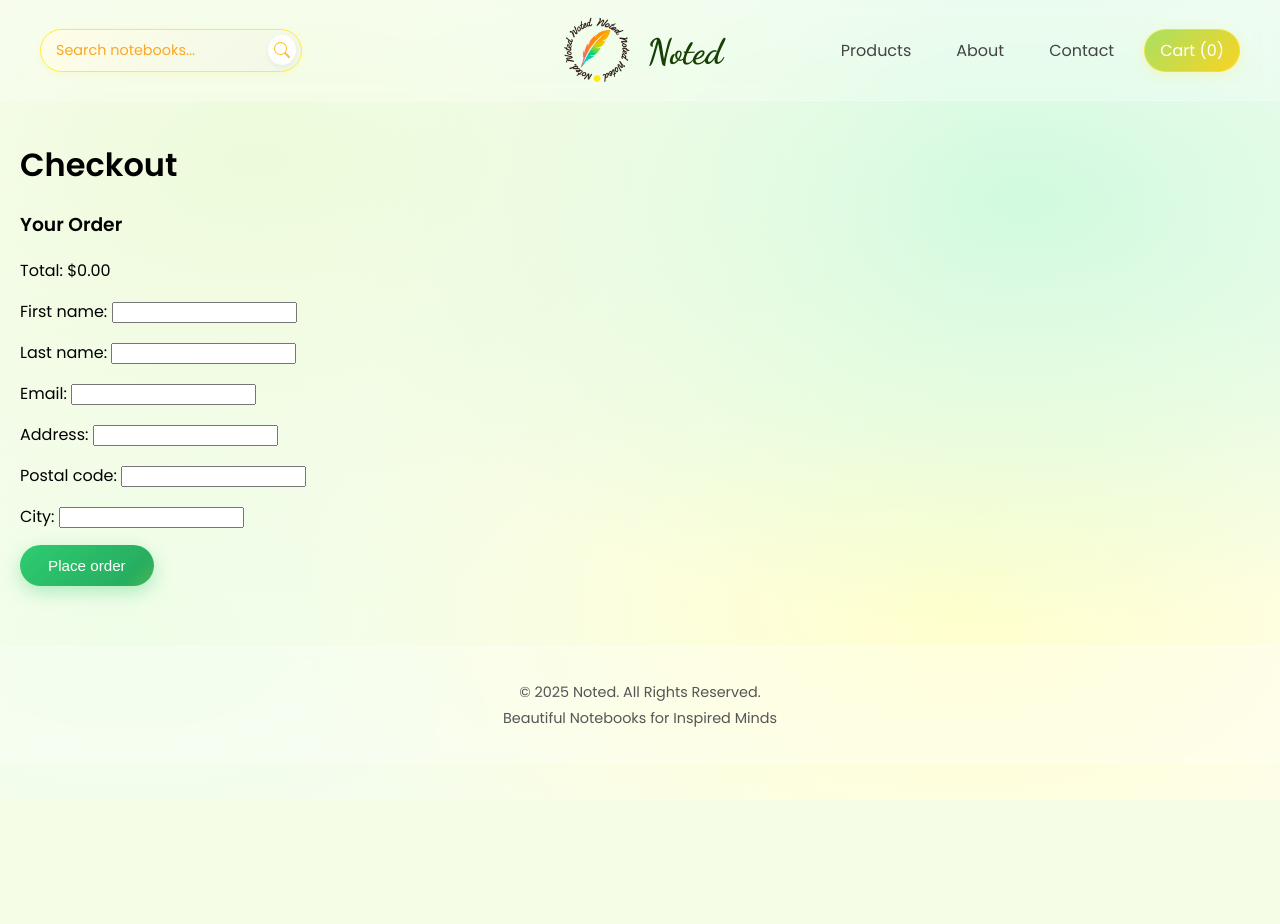
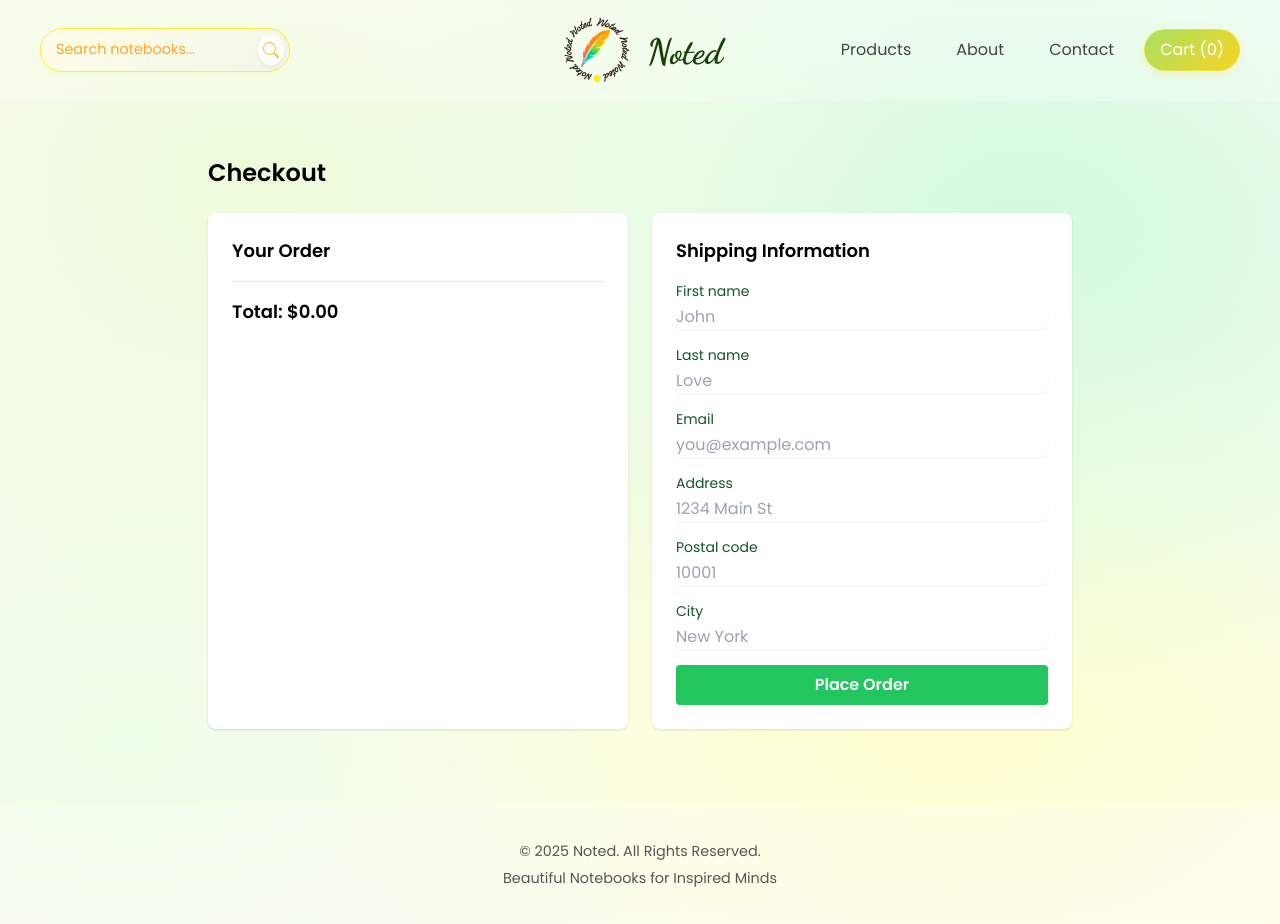
Before and after one commit to Tilooo/Noted, a Django app: page /orders/create/ in a window 1280 px wide. Before the commit the page ends 727 px from the top, so only its background shows below. Run offline with Django 5.2, Linux system fonts and the light colour scheme; some libraries are stand-ins or nearby versions.

Commit message:
31. Checkout with Tailwind.

```diff
--- a/orders/forms.py
+++ b/orders/forms.py
@@ -1,7 +1,19 @@
+# orders/forms.py
+
 from django import forms
 from .models import Order
+
+tailwind_input_classes = 'mt-1 block w-full rounded-md border-gray-300 shadow-sm focus:border-indigo-300 focus:ring focus:ring-indigo-200 focus:ring-opacity-50'
 
 class OrderCreateForm(forms.ModelForm):
     class Meta:
         model = Order
         fields = ['first_name', 'last_name', 'email', 'address', 'postal_code', 'city']
+        widgets = {
+            'first_name': forms.TextInput(attrs={'class': tailwind_input_classes, 'placeholder': 'John'}),
+            'last_name': forms.TextInput(attrs={'class': tailwind_input_classes, 'placeholder': 'Love'}),
+            'email': forms.EmailInput(attrs={'class': tailwind_input_classes, 'placeholder': 'you@example.com'}),
+            'address': forms.TextInput(attrs={'class': tailwind_input_classes, 'placeholder': '1234 Main St'}),
+            'postal_code': forms.TextInput(attrs={'class': tailwind_input_classes, 'placeholder': '10001'}),
+            'city': forms.TextInput(attrs={'class': tailwind_input_classes, 'placeholder': 'New York'}),
+        }
--- a/templates/orders/create.html
+++ b/templates/orders/create.html
@@ -1,26 +1,52 @@
-<!-- templates/orders/create.html /the checkout form -->
+<!-- templates/orders/create.html -->
+{% extends "shop/base.html" %}
+{% block content %}
+  <div class="max-w-4xl mx-auto p-4">
+    <h1 class="text-2xl font-bold mb-6">Checkout</h1>
 
-{% extends "shop/base.html" %}
-
-{% block content %}
-  <h1>Checkout</h1>
-
-  <div class="order-info">
-    <h3>Your Order</h3>
-    <ul>
+    <div class="grid grid-cols-1 md:grid-cols-2 gap-6">
+      <!-- Order Summary -->
+      <div class="bg-white p-6 rounded-lg shadow">
+        <h3 class="text-lg font-semibold mb-4">Your Order</h3>
+        <ul class="divide-y divide-green-200">
           {% for item in cart %}
-        <li>
-          {{ item.quantity }}x {{ item.product.name }}
-          <span>${{ item.total_price|floatformat:2 }}</span>
+            <li class="py-3 flex justify-between">
+              <span>{{ item.quantity }}x {{ item.product.name }}</span>
+              <span class="font-medium">${{ item.total_price|floatformat:2 }}</span>
             </li>
           {% endfor %}
         </ul>
-    <p>Total: ${{ cart.get_total_price|floatformat:2 }}</p>
+        <div class="mt-4 pt-4 border-t border-green-200 font-bold text-lg">
+          Total: ${{ cart.get_total_price|floatformat:2 }}
+        </div>
       </div>
 
-  <form method="post" class="order-form">
-    {{ form.as_p }}
+      <!-- Checkout Form -->
+      <div class="bg-white p-6 rounded-lg shadow">
+        <h3 class="text-lg font-semibold mb-4">Shipping Information</h3>
+        <form method="post" class="space-y-4">
           {% csrf_token %}
-    <p><button type="submit" class="btn-primary">Place order</button></p>
+          {% for field in form %}
+            <div>
+              <label for="{{ field.id_for_label }}" class="block text-sm font-medium text-green-900">
+                {{ field.label }}
+              </label>
+              {{ field }}
+              {% if field.errors %}
+                <p class="mt-1 text-sm text-red-600">{{ field.errors|first }}</p>
+              {% endif %}
+              {% if field.help_text %}
+                <p class="mt-1 text-xs text-gray-500">{{ field.help_text }}</p>
+              {% endif %}
+            </div>
+          {% endfor %}
+          <div class="mt-6">
+            <button type="submit" class="w-full bg-green-500 hover:bg-lime-400 text-white font-bold py-2 px-4 rounded">
+              Place Order
+            </button>
+          </div>
         </form>
+      </div>
+    </div>
+  </div>
 {% endblock %}
--- a/templates/shop/base.html
+++ b/templates/shop/base.html
@@ -14,6 +14,7 @@
     <link rel="preconnect" href="https://fonts.gstatic.com" crossorigin>
     <link href="https://fonts.googleapis.com/css2?family=Poppins:wght@300;400;600&display=swap" rel="stylesheet">
     <link href="https://fonts.googleapis.com/css2?family=Dancing+Script:wght@700&display=swap" rel="stylesheet">
+    <script src="https://cdn.tailwindcss.com"></script>
 </head>
 <body>
 
```
Lines whose indentation alone changed are shown as unchanged.
